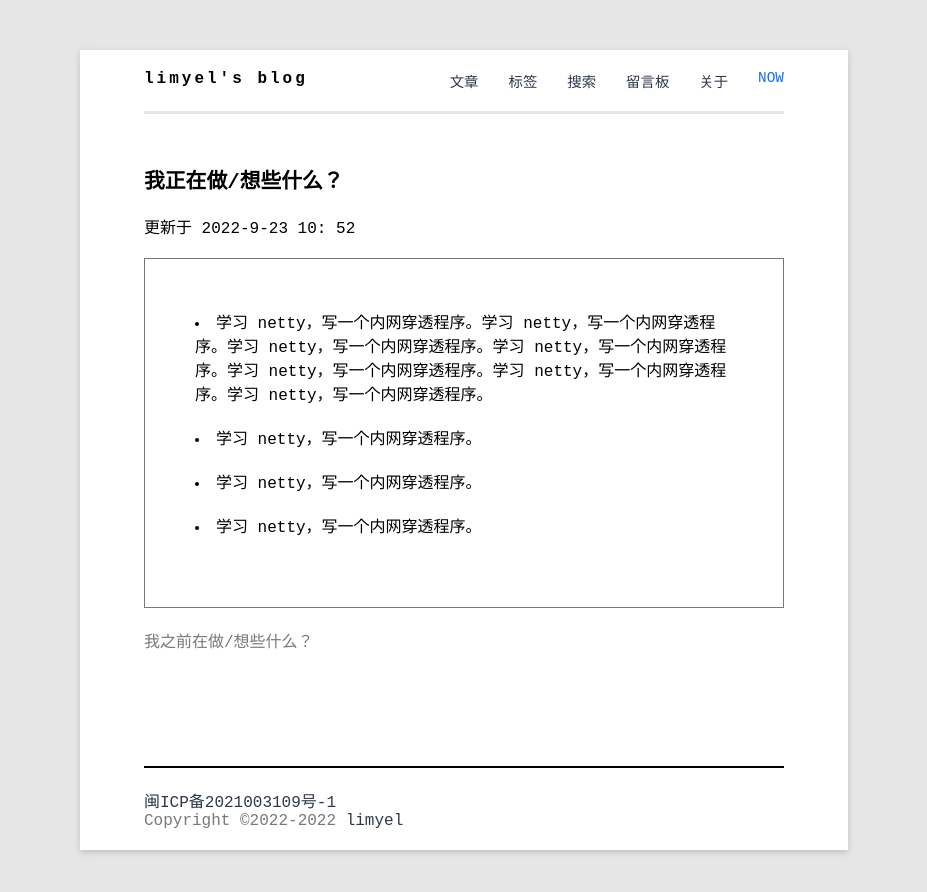
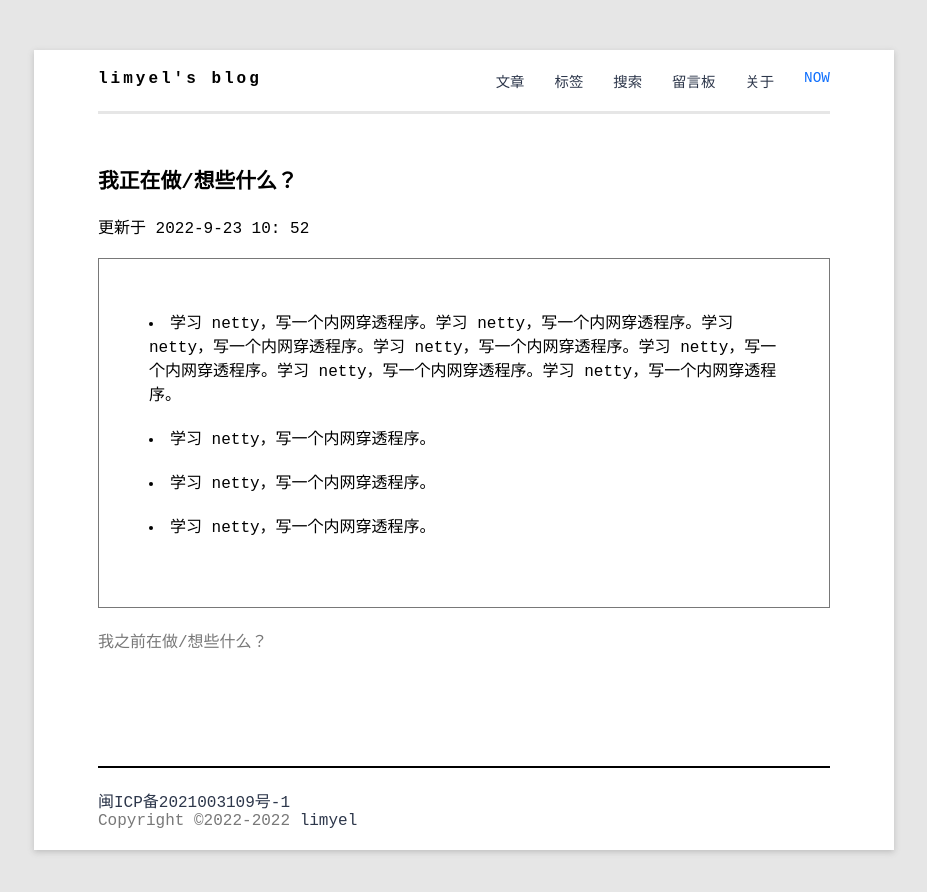
Before and after one commit to limyel/blog-page, a Vue app: page /now in a window 1280 px wide. Shown: the top 892 px of the page, without its empty margins (176-1103 px from the left). Built offline with nearby package versions, Linux system fonts and the light colour scheme; a web font is replaced by a local one; what @kangc/v-md-editor would draw is missing.

Commit message:
修改样式

```diff
--- a/src/App.vue
+++ b/src/App.vue
@@ -33,6 +33,24 @@
   font-style: normal;
 }
 
+@media (min-width: 0px) and (max-width: 960px) {
+  .app {
+    padding: 0;
+  }
+  body {
+    background-color: #ffffff;
+  }
+}
+
+@media screen and (min-width: 960px) {
+  .app {
+    padding: 50px 0;
+  }
+  body {
+    background-color: #e6e6e6;
+  }
+}
+
 body * {
   font-family: "oppos-sons", monospace;
 }
@@ -40,11 +58,6 @@
 .app {
   width: 100vw;
   min-height: 100vh;
-  padding: 50px 0;
-}
-
-body {
-  background-color: #e6e6e6;
 }
 
 /* markdown 样式 */
--- a/src/components/Theme.vue
+++ b/src/components/Theme.vue
@@ -23,19 +23,16 @@
 
 <style lang="scss">
 
-@media (min-width: 0px) and (max-width: 1600px) {
+@media (min-width: 0px) and (max-width: 960px) {
   .theme {
-    width: 60%;
-    margin-left: 20%;
-    margin-right: 20%;
+    width: 100%;
   }
 }
 
-@media screen and (min-width: 1600px) {
+@media screen and (min-width: 960px) {
   .theme {
-    width: 50%;
-    margin-left: 25%;
-    margin-right: 25%;
+    width: 860px;
+    margin: auto;
   }
 }
 
```
